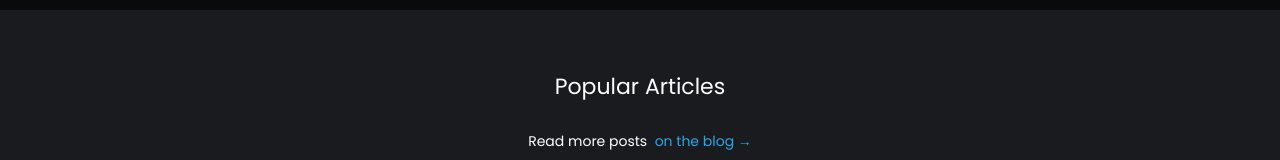
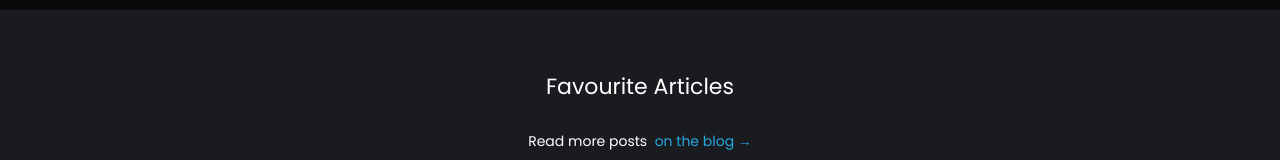
Before and after one commit to prateek-kukreja/pratibela, a React (Vite) app: page / in a window 1280 px wide. Shown: the part 570-730 px from the top of the page. Built offline with nearby package versions, Linux system fonts and the light colour scheme.

Commit message:
rename popular articles to favourite article

```diff
--- a/src/components/popularArticle/PopularArticle.jsx
+++ b/src/components/favouriteArticles/favouriteArticles.jsx
@@ -4,13 +4,13 @@ import DilliODilli from "../../images/blog/dilli/dilli-o-dilli.png";
 import { Link } from "react-router-dom";
 import DesignB from "../postcards/designB/DesignBPostcard";
 
-function PopularArticles() {
+function FavouriteArticles() {
   return (
     <>
-      <section className="popular-articles-section">
+      <section className="favourite-articles-section">
         <div className="container">
-          <div className="popular-articles-content">
-            <h1>popular articles</h1>
+          <div className="favourite-articles-content">
+            <h1>favourite articles</h1>
             <p>
               Read more posts &nbsp;
               <Link onClick={() => window.scrollTo(0, 0)} to="/blog">
@@ -26,7 +26,7 @@ function PopularArticles() {
             <DesignB />
             <div className="divider"></div>
             <div
-              className="popular-articles-content"
+              className="favourite-articles-content"
               style={{ marginTop: "12rem", marginBottom: "10rem" }}
             >
               <p>
@@ -43,4 +43,4 @@ function PopularArticles() {
   );
 }
 
-export default PopularArticles;
+export default FavouriteArticles;
--- a/src/components/popularArticle/style.scss
+++ b/src/components/favouriteArticles/style.scss
@@ -1,4 +1,4 @@
-.popular-articles-content {
+.favourite-articles-content {
   margin-top: 6rem;
 
   h1 {
--- a/src/pages/Home.jsx
+++ b/src/pages/Home.jsx
@@ -1,13 +1,13 @@
 import Footer from "../components/footer/Footer";
 import Hero from "../components/header/Hero";
 import Newsletter from "../components/newsletter/Newsletter";
-import PopularArticle from "../components/popularArticle/PopularArticle";
+import FavouriteArticles from "../components/favouriteArticles/favouriteArticles";
 
 function Home() {
   return (
     <>
       <Hero />
-      <PopularArticle />
+      <FavouriteArticles />
       <Newsletter />
       <Footer />
     </>
```
